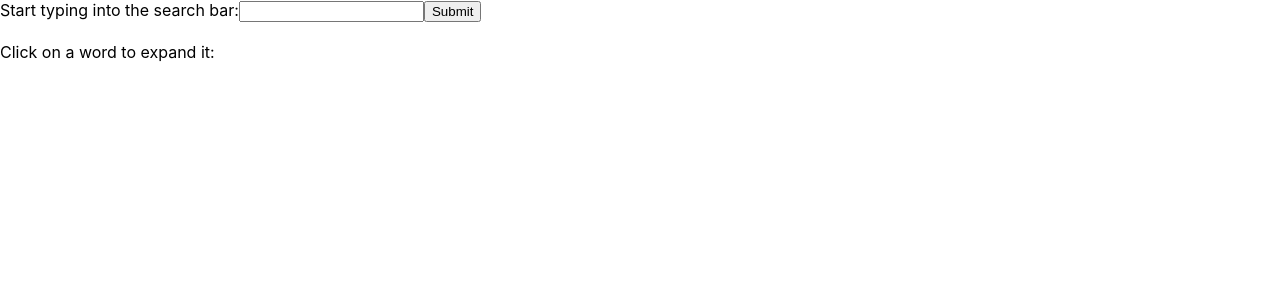
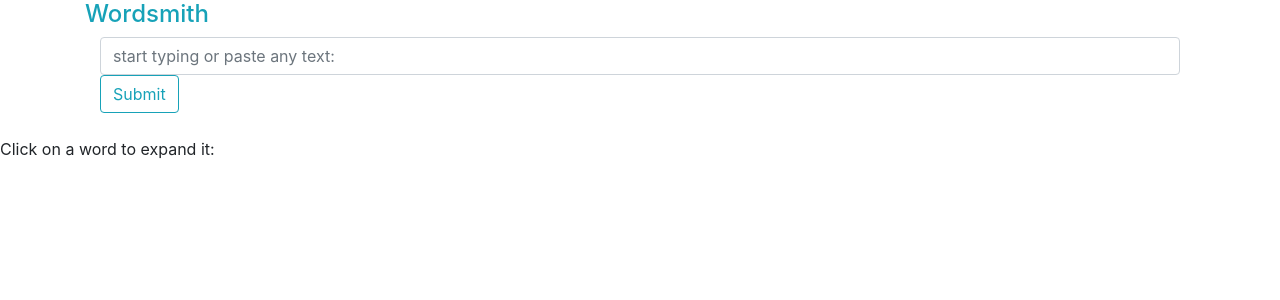
Before and after one commit to emanuelbierman/wordsmith, a React (Create React App) app in the folder client/: page / in a window 1280 px wide. Shown: the top 300 px of the page. Built offline with nearby package versions, Linux system fonts and the light colour scheme.

Commit message:
Add styling for searchbar, add title. Import bootstrap css file

```diff
--- a/client/src/components/SearchBar.js
+++ b/client/src/components/SearchBar.js
@@ -1,5 +1,6 @@
 import React, { Component } from 'react';
 import { connect } from 'react-redux';
+import { Container, Button, Input } from 'reactstrap';
 
 class SearchBar extends Component {
 
@@ -27,11 +28,13 @@ class SearchBar extends Component {
   }
 
   render() {
-    return(<div>
-        Start typing into the search bar:
-        <input type="text" id="text" value={this.state.input} onChange={this.handleChange}/>
-        <input type="submit" onClick={this.addWordsFn} value="Submit"/>
-      </div>
+    return(
+      <Container className="text-info">
+        <h4>Wordsmith</h4>
+        <Container>
+          <Input type="text" value={this.state.input} onChange={this.handleChange} placeholder="start typing or paste any text:" /><Button outline color="info" onClick={this.addWordsFn}>Submit</Button>
+        </Container>
+      </Container>
     );
   }
 }
--- a/client/src/index.js
+++ b/client/src/index.js
@@ -3,6 +3,7 @@ import ReactDOM from 'react-dom';
 import * as serviceWorker from './serviceWorker';
 
 import './index.css';
+import 'bootstrap/dist/css/bootstrap.min.css';
 import App from './App';
 
 import { Provider } from 'react-redux';
```
